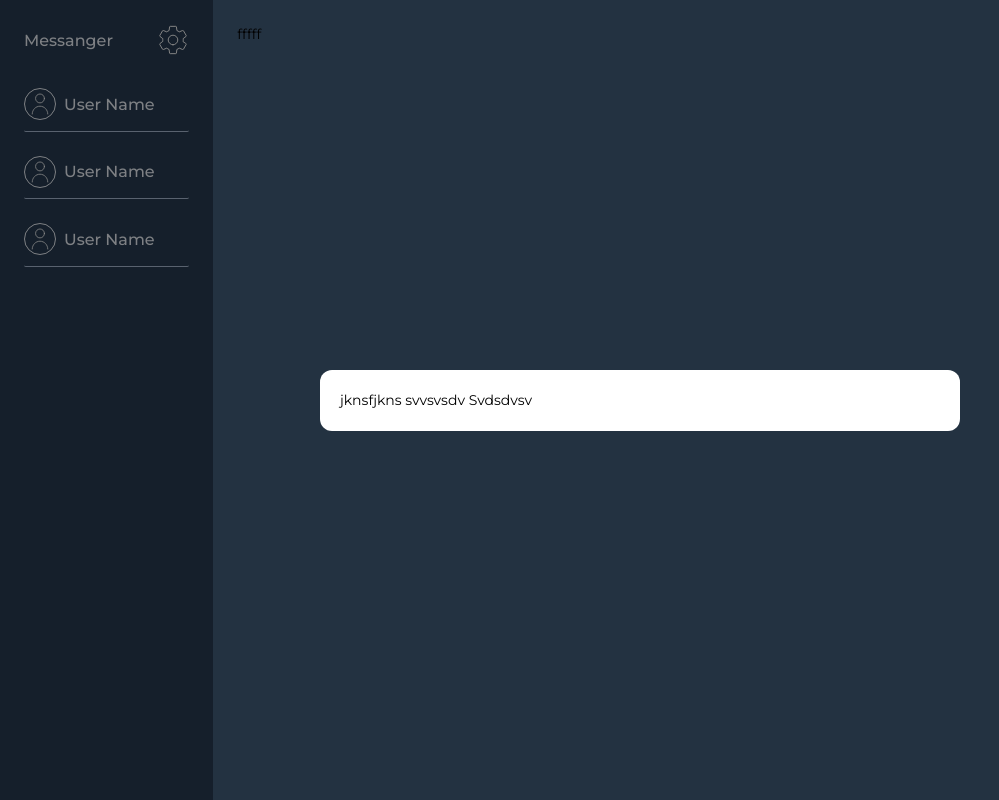
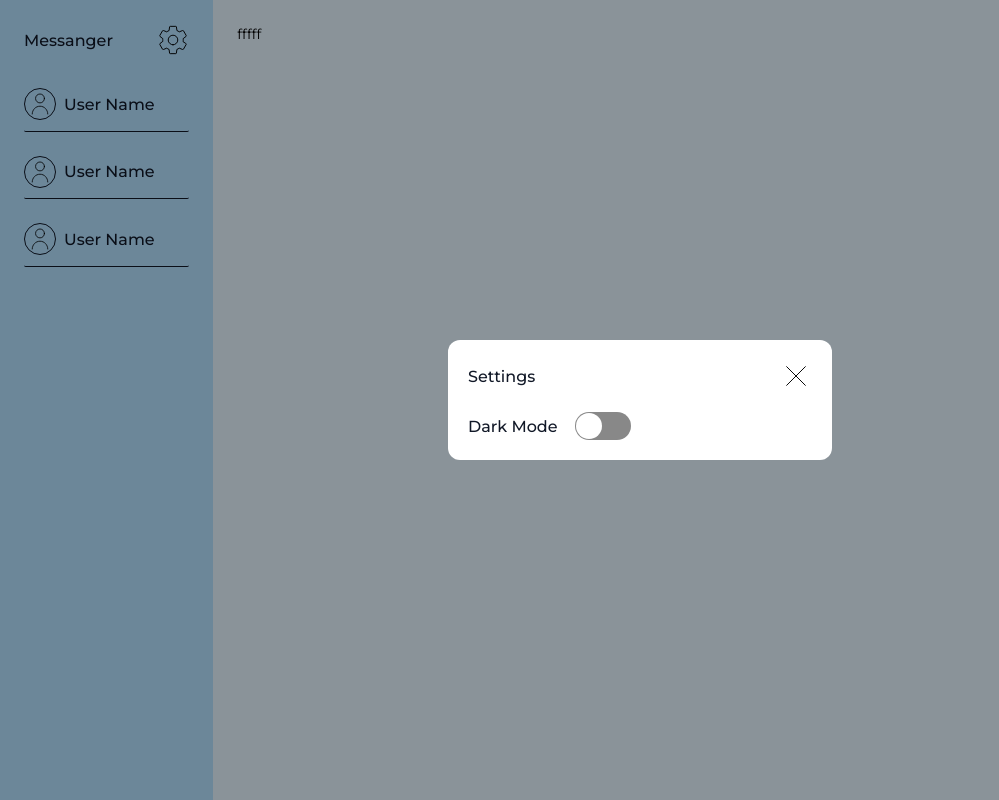
Before and after one commit to 1vvan/messanger-react, a React (Create React App) app: page /messanger in a window 1280 px wide. Both pictures are taken after a click on the button 173 px from the left and 40 px from the top of the page. Shown: the whole page, without its empty margins (0-999 px from the left). Built offline with nearby package versions, Linux system fonts and the light colour scheme.

Commit message:
feat/CT-2: theme switcher

```diff
--- a/package.json
+++ b/package.json
@@ -16,6 +16,7 @@
     "react-dom": "^18.2.0",
     "react-router-dom": "^6.18.0",
     "react-scripts": "5.0.1",
+    "react-switch": "^7.0.0",
     "sass": "^1.69.5",
     "sass-loader": "^13.3.2",
     "tailwindcss": "^3.3.5",
--- a/src/UI/icon/icon-list.ts
+++ b/src/UI/icon/icon-list.ts
@@ -1,9 +1,11 @@
 import { ReactComponent as User } from "../../assets/icons/collection/user.svg";
 import { ReactComponent as Settings } from "../../assets/icons/collection/settings.svg";
+import { ReactComponent as Cross } from "../../assets/icons/collection/cross.svg";
 
 export const ICON_COLLECTION = {
   user: User,
   settings: Settings,
+  cross: Cross,
 };
 
 type Keys = keyof typeof ICON_COLLECTION;
--- /dev/null
+++ b/src/UI/row-container/row-container.tsx
@@ -0,0 +1,14 @@
+import React, { PropsWithChildren } from "react";
+
+interface RowContainerProps {
+    label: string
+}
+
+export const RowContainer: React.FC<PropsWithChildren<RowContainerProps>> = ({label, children}) => {
+    return (
+      <div className="flex items-center gap-5">
+            <h3 className="text-l font-medium text-gray-900 dark:text-gray-300">{label}</h3>
+            {children}
+      </div>
+    );
+};
--- a/src/components/modal/modal.module.scss
+++ b/src/components/modal/modal.module.scss
@@ -12,19 +12,24 @@
     opacity: 0;
     pointer-events: none;
     transition: all .3s ease 0s;
+    &-active{
+        opacity: 1;
+        pointer-events: all;
+    }
     &__content{
         padding: 20px;
         border-radius: 12px;
-        background-color: #fff;
-        width: 50vw;
+        width: 30vw;
         transform: scale(0.8);
         transition: all .3s ease 0s;
         &-active{
             transform: scale(1);
         }
     }
-    &-active{
-        opacity: 1;
-        pointer-events: all;
+    &__header{
+        display: flex;
+        align-items: center;
+        justify-content: space-between;
+        padding-bottom: 20px;
     }
 }
--- a/src/components/modal/modal.tsx
+++ b/src/components/modal/modal.tsx
@@ -1,10 +1,13 @@
 import React from "react";
 import styles from "./modal.module.scss";
 import clsx from "clsx";
+import { Icon } from "@/UI/icon/icon";
+import { ICON_COLLECTION } from "@/UI/icon/icon-list";
+import { useTheme } from "../theme-context/theme-context";
 
 interface ModalProps {
-    active: boolean
-    setActive: (boolean) => void
+  active: boolean;
+  setActive: (boolean) => void;
 }
 
 export const ModalWrapper: React.FC<React.PropsWithChildren<ModalProps>> = ({
@@ -12,6 +15,7 @@ export const ModalWrapper: React.FC<React.PropsWithChildren<ModalProps>> = ({
   setActive,
   children,
 }) => {
+  const {theme} = useTheme()
   return (
     <div
       className={clsx(styles["modal"], {
@@ -20,11 +24,31 @@ export const ModalWrapper: React.FC<React.PropsWithChildren<ModalProps>> = ({
       onClick={() => setActive(false)}
     >
       <div
-        className={clsx(styles["modal__content"], {
-          [styles["modal__content-active"]]: active,
-        })}
-        onClick={(e) => e.stopPropagation}
+        className={clsx(
+          styles["modal__content"],
+          "bg-white dark:bg-dark-blue",
+          {
+            [styles["modal__content-active"]]: active,
+          }
+        )}
+        onClick={(e) => e.stopPropagation()}
       >
+        <div className={clsx(styles["modal__header"])}>
+          <h4 className="font-medium text-l text-gray-900 dark:text-gray-300">
+            Settings
+          </h4>
+          <button
+            onClick={() => setActive(false)}
+            className="flex items-center justify-center"
+          >
+            <Icon
+              icon={ICON_COLLECTION.cross}
+              iconSize="32px"
+              iconColor={theme === "dark" ? "#E0E0E0" : "#000"}
+              hoverColor="#B3B3B3"
+            />
+          </button>
+        </div>
         {children}
       </div>
     </div>
--- a/src/components/sidebar/Sidebar.tsx
+++ b/src/components/sidebar/Sidebar.tsx
@@ -3,16 +3,20 @@ import { UserRow } from "../user-row/user-row";
 import { ICON_COLLECTION } from "@/UI/icon/icon-list";
 import { Icon } from "@/UI/icon/icon";
 import { ModalWrapper } from "../modal/modal";
+import Switch from "react-switch";
+import { useTheme } from "../theme-context/theme-context";
+import { RowContainer } from "@/UI/row-container/row-container";
 
 export const Sidebar = () => {
-    const [activeModal, setActiveModal] = useState(false)
-    console.log(activeModal);
-
+  const [activeModal, setActiveModal] = useState(false);
+  const { theme, toggleTheme } = useTheme();
   return (
     <>
-        <section className="fixed z-10 top-0 left-0 w-2/12 p-24px h-full bg-primary-dark overflow-y-auto">
+      <section className="fixed z-10 top-0 left-0 w-2/12 p-24px h-full bg-primary-light dark:bg-primary-dark overflow-y-auto">
         <div className="w-full flex mb-32px justify-between items-center">
-            <h4 className="font-medium text-l text-gray-300">Messanger</h4>
+          <h4 className="font-medium text-l text-gray-900 dark:text-gray-300">
+            Messanger
+          </h4>
           <button
             className="flex items-center justify-center"
             onClick={() => setActiveModal(true)}
@@ -20,7 +24,8 @@ export const Sidebar = () => {
             <Icon
               icon={ICON_COLLECTION.settings}
               iconSize="32px"
-                iconColor="#E0E0E0"
+              iconColor={theme === "dark" ? "#E0E0E0" : "#000"}
+              hoverColor="#B3B3B3"
             />
           </button>
         </div>
@@ -31,9 +36,14 @@ export const Sidebar = () => {
         </div>
       </section>
       <ModalWrapper active={activeModal} setActive={setActiveModal}>
-                jknsfjkns
-                svvsvsdv
-                Svdsdvsv
+        <RowContainer label="Dark Mode">
+          <Switch
+            onChange={toggleTheme}
+            checked={theme === "light" ? false : true}
+            uncheckedIcon={false}
+            checkedIcon={false}
+          />
+        </RowContainer>
       </ModalWrapper>
     </>
   );
--- a/src/components/user-row/user-row.tsx
+++ b/src/components/user-row/user-row.tsx
@@ -1,14 +1,22 @@
 import { Icon } from "@/UI/icon/icon";
 import { ICON_COLLECTION } from "@/UI/icon/icon-list";
 import React from "react";
+import { useTheme } from "../theme-context/theme-context";
 
 export const UserRow = () => {
+  const {theme} = useTheme()
   return (
-    <div className="w-full flex items-center justify-left gap-8px pb-3 border-b border-slate-400 rounded-sm cursor-pointer">
-      <div className="w-32px h-32px rounded-full border border-gray-300 flex items-center justify-center">
-        <Icon icon={ICON_COLLECTION.user} iconSize="32px" iconColor="#E0E0E0" />
+    <div className="w-full flex items-center justify-left gap-8px pb-3 border-b border-gray-900 dark:border-gray-300 rounded-sm cursor-pointer">
+      <div className="w-32px h-32px rounded-full border border-gray-900 dark:border-gray-300 flex items-center justify-center">
+        <Icon
+          icon={ICON_COLLECTION.user}
+          iconSize="32px"
+          iconColor={theme === "dark" ? "#E0E0E0" : "#000"}
+        />
       </div>
-      <h4 className="font-medium text-l text-gray-300">User Name</h4>
+      <h4 className="font-medium text-l text-gray-900 dark:text-gray-300">
+        User Name
+      </h4>
     </div>
   );
 };
--- a/src/layout/AppLayout.tsx
+++ b/src/layout/AppLayout.tsx
@@ -5,7 +5,7 @@ export const AppLayout: React.FC<React.PropsWithChildren> = ({ children }) => {
   return (
     <div className="relative h-screen">
       <Sidebar />
-      <section className="fixed z-10 top-0 right-0 w-10/12 h-full p-24px bg-secondary-dark overflow-y-auto">
+      <section className="fixed z-10 top-0 right-0 w-10/12 h-full p-24px bg-secondary-light dark:bg-secondary-dark overflow-y-auto">
         {children}
       </section>
     </div>
--- a/tailwind.config.js
+++ b/tailwind.config.js
@@ -29,6 +29,9 @@ module.exports = {
             colors: {
                 'primary-dark': '#233447',
                 'secondary-dark': '#3b536c',
+                'primary-light': '#b3e0ff',
+                'secondary-light': '#e6f5ff',
+                'dark-blue': '#182431',
             }
         },
     },
```
Also changed, not shown: src/assets/icons/collection/cross.svg (added), 1 other file (tests, documents, lock files or other folders). Lines whose indentation alone changed are shown as unchanged.
